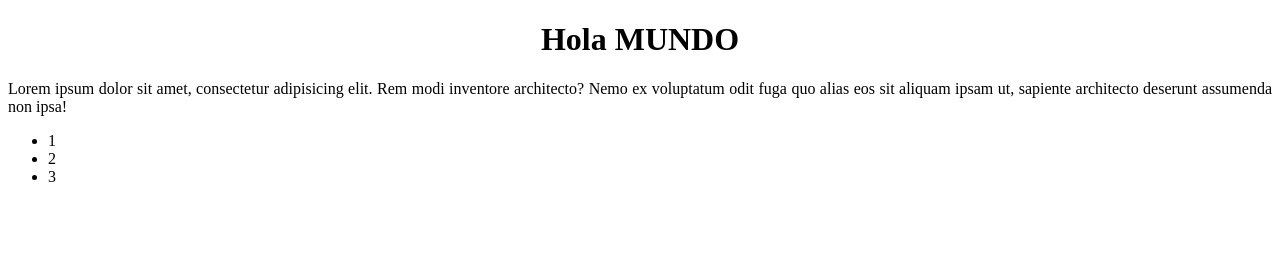
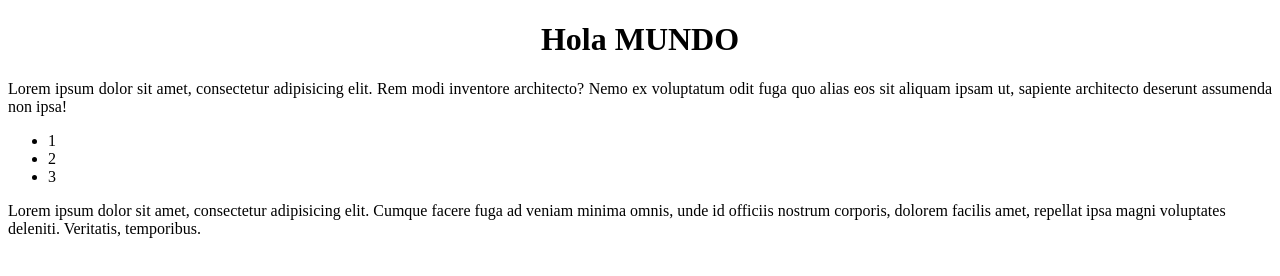
Before and after one commit to enrikeleonardes/enrikeleonardes.github.io, a plain HTML site: page index.html in a window 1280 px wide. Drawn offline with Linux system fonts and the light colour scheme.

Commit message:
se le agrego un parrafo nuevo

```diff
--- a/index.html
+++ b/index.html
@@ -16,5 +16,6 @@
 		<li>3</li>
 	</ul>
 
+	<p>Lorem ipsum dolor sit amet, consectetur adipisicing elit. Cumque facere fuga ad veniam minima omnis, unde id officiis nostrum corporis, dolorem facilis amet, repellat ipsa magni voluptates deleniti. Veritatis, temporibus.</p>
 </body>
 </html>
```
